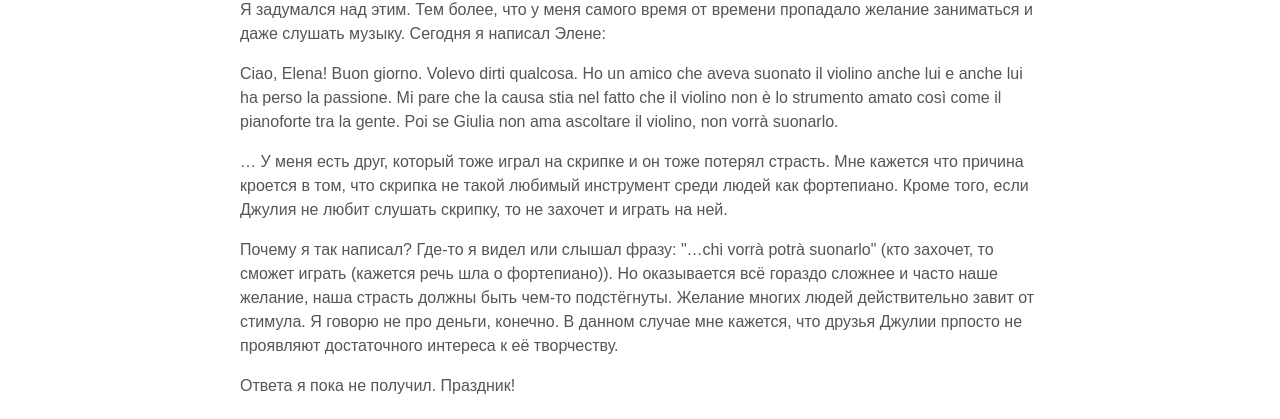
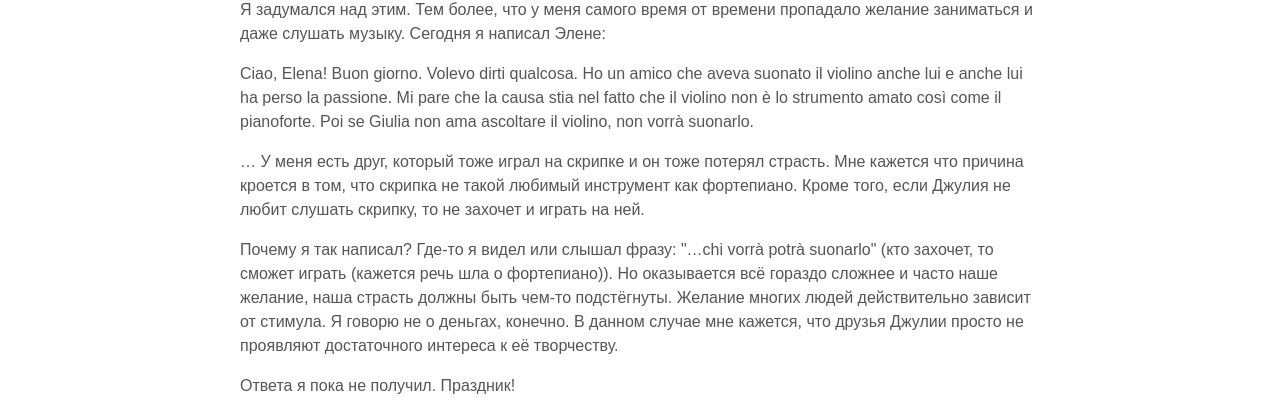
Before and after one commit to postolny/postolny.github.io, a Jekyll site: the page built from _posts/2021-01-01-voglia-di-suonare-il-violino.md, in a window 1280 px wide. Shown: the part 1230-1649 px from the top of the page. Built offline with Jekyll 4.4.1, drawn with Linux system fonts in a browser that asks for light colours; nearby versions of some CDN libraries.

Commit message:
Update 2021-01-01-voglia-di-suonare-il-violino.md

```diff
--- a/_posts/2021-01-01-voglia-di-suonare-il-violino.md
+++ b/_posts/2021-01-01-voglia-di-suonare-il-violino.md
@@ -20,10 +20,10 @@ Tu hai la passione per la musica, io ho la passione per il disegno... Giulia non
 
 Я задумался над этим. Тем более, что у меня самого время от времени пропадало желание заниматься и даже слушать музыку. Сегодня я написал Элене:
 
-Ciao, Elena! Buon giorno. Volevo dirti qualcosa. Ho un amico che aveva suonato il violino anche lui e anche lui ha perso la passione. Mi pare che la causa stia nel fatto che il violino non è lo strumento amato così come il pianoforte tra la gente. Poi se Giulia non ama ascoltare il violino, non vorrà suonarlo.
+Ciao, Elena! Buon giorno. Volevo dirti qualcosa. Ho un amico che aveva suonato il violino anche lui e anche lui ha perso la passione. Mi pare che la causa stia nel fatto che il violino non è lo strumento amato così come il pianoforte. Poi se Giulia non ama ascoltare il violino, non vorrà suonarlo.
 
-... У меня есть друг, который тоже играл на скрипке и он тоже потерял страсть. Мне кажется что причина кроется в том, что скрипка не такой любимый инструмент среди людей как фортепиано. Кроме того, если Джулия не любит слушать скрипку, то не захочет и играть на ней.
+... У меня есть друг, который тоже играл на скрипке и он тоже потерял страсть. Мне кажется что причина кроется в том, что скрипка не такой любимый инструмент как фортепиано. Кроме того, если Джулия не любит слушать скрипку, то не захочет и играть на ней.
 
-Почему я так написал? Где-то я видел или слышал фразу: "...chi vorrà potrà suonarlo" (кто захочет, то сможет играть (кажется речь шла о фортепиано)). Но оказывается всё гораздо сложнее и часто наше желание, наша страсть должны быть чем-то подстёгнуты. Желание многих людей действительно завит от стимула. Я говорю не про деньги, конечно. В данном случае мне кажется, что друзья Джулии прпосто не проявляют достаточного интереса к её творчеству.
+Почему я так написал? Где-то я видел или слышал фразу: "...chi vorrà potrà suonarlo" (кто захочет, то сможет играть (кажется речь шла о фортепиано)). Но оказывается всё гораздо сложнее и часто наше желание, наша страсть должны быть чем-то подстёгнуты. Желание многих людей действительно зависит от стимула. Я говорю не о деньгах, конечно. В данном случае мне кажется, что друзья Джулии просто не проявляют достаточного интереса к её творчеству.
 
 Ответа я пока не получил. Праздник!
```
